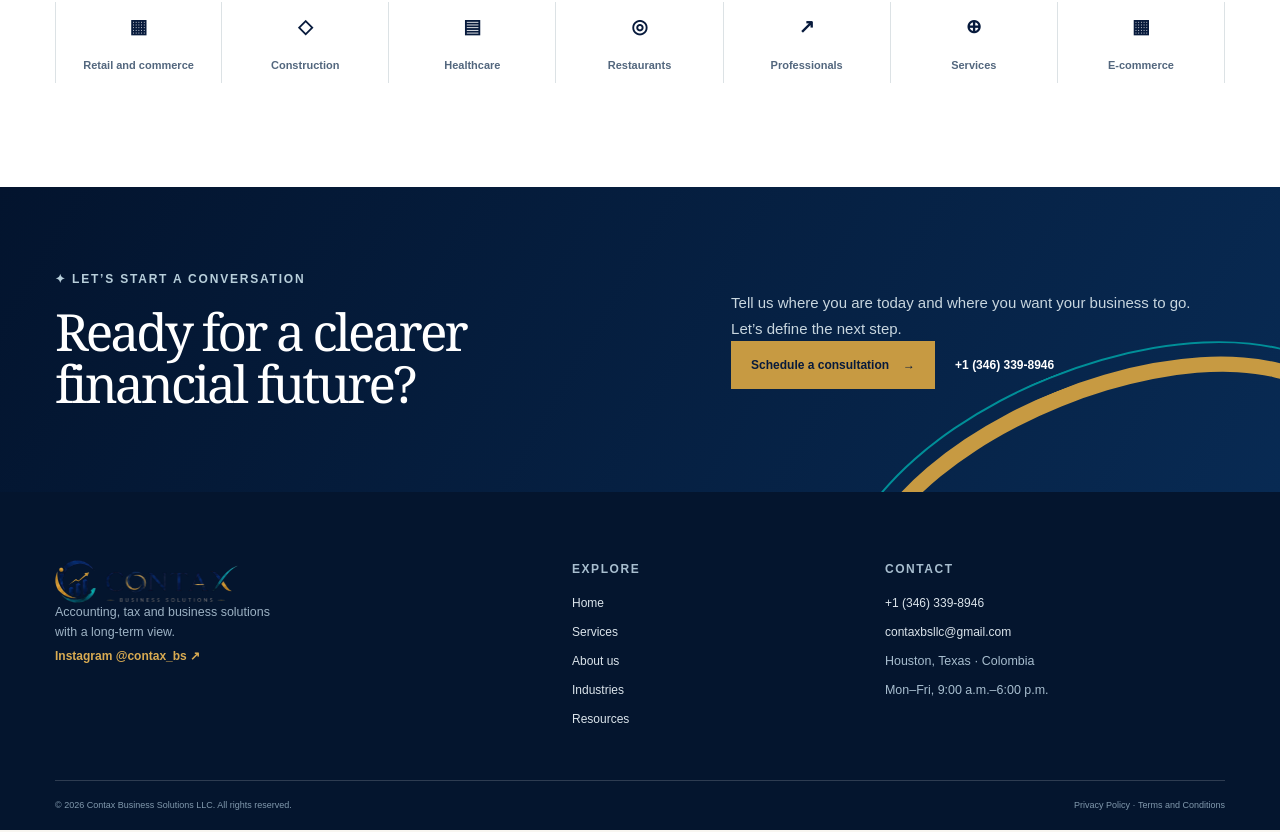
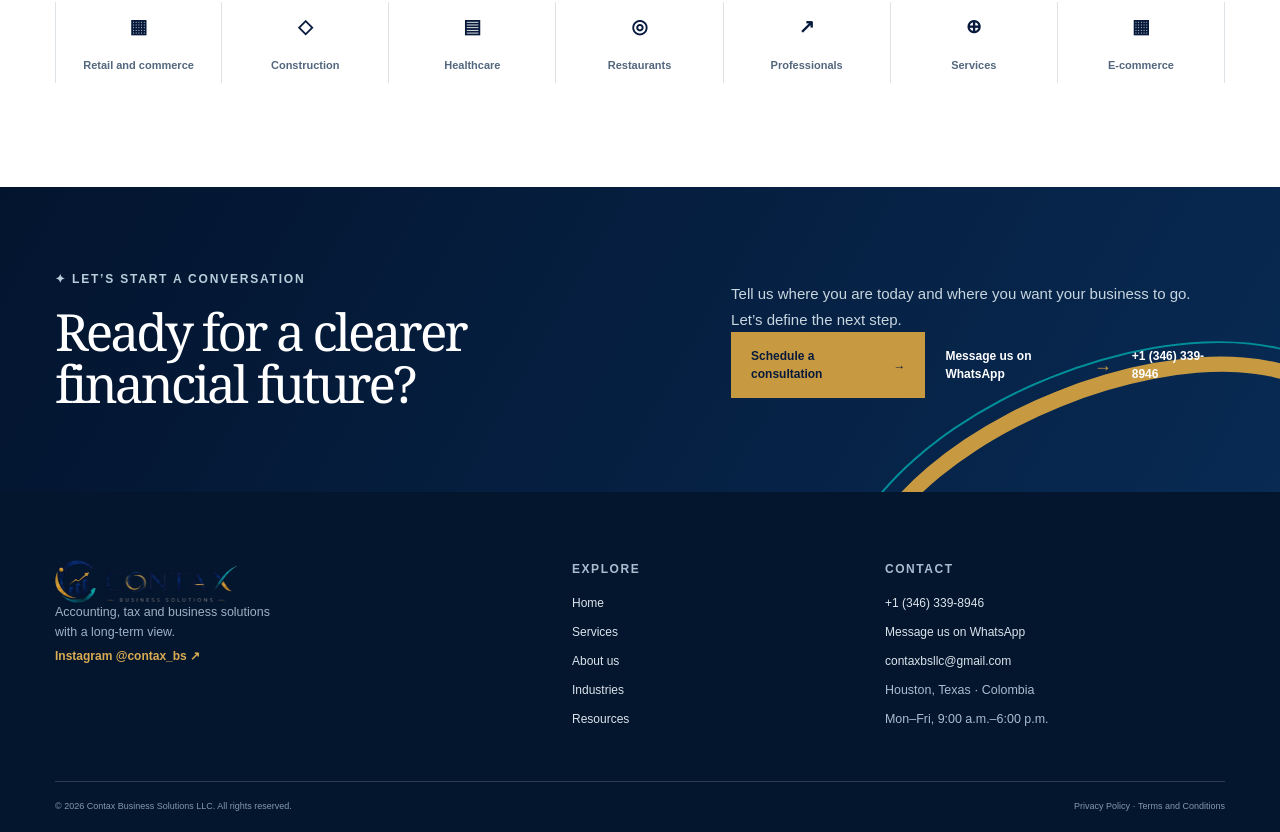
Before and after one commit to lpipeal/contax-landing-page, a Next.js app: page / in a window 1280 px wide. Shown: the part 4895-5727 px from the top of the page. Built offline with nearby package versions, Linux system fonts and the light colour scheme.

Commit message:
feat: add WhatsApp consultation channel

```diff
--- a/app/page.tsx
+++ b/app/page.tsx
@@ -10,7 +10,7 @@ type Content = Record<string, string | string[]>;
 
 const content: Record<Language, Content> = {
   es: {
-    nav: ["Inicio", "Servicios", "Nosotros", "Industrias", "Recursos", "Contacto"], navLabel: "Navegación principal", languageSelector: "Selector de idioma", languageChanged: "Idioma cambiado a español.", openMenu: "Abrir menú", closeMenu: "Cerrar menú", schedule: "Agenda una consulta", skip: "Saltar al contenido", eyebrow: "Soluciones contables, tributarias y empresariales",
+    nav: ["Inicio", "Servicios", "Nosotros", "Industrias", "Recursos", "Contacto"], navLabel: "Navegación principal", languageSelector: "Selector de idioma", languageChanged: "Idioma cambiado a español.", openMenu: "Abrir menú", closeMenu: "Cerrar menú", schedule: "Agenda una consulta", whatsapp: "Escríbenos por WhatsApp", skip: "Saltar al contenido", eyebrow: "Soluciones contables, tributarias y empresariales",
     hero: "Construimos empresas más sólidas.", heroAccent: "Protegemos tu crecimiento.", heroText: "Asesoría clara y estratégica para emprendedores, empresas en crecimiento e inversionistas que operan entre Estados Unidos y Colombia.", discover: "Conoce nuestros servicios",
     servicesLabel: "Nuestros servicios", servicesTitle: "Decisiones más claras. Negocios más fuertes.", servicesText: "Soluciones integrales para tus obligaciones, tu estructura y el siguiente paso de tu empresa.",
     coverageLabel: "Cobertura", coverageTitle: "Trabajamos contigo en Estados Unidos y Colombia.", coverageNote: "El alcance se confirma según tu situación, jurisdicción y necesidades.",
@@ -27,7 +27,7 @@ const content: Record<Language, Content> = {
     industries: ["Comercio y retail", "Construcción", "Salud", "Restaurantes", "Profesionales", "Servicios", "E-commerce"],
   },
   en: {
-    nav: ["Home", "Services", "About us", "Industries", "Resources", "Contact"], navLabel: "Main navigation", languageSelector: "Language selector", languageChanged: "Language changed to English.", openMenu: "Open menu", closeMenu: "Close menu", schedule: "Schedule a consultation", skip: "Skip to content", eyebrow: "Accounting, tax and business solutions",
+    nav: ["Home", "Services", "About us", "Industries", "Resources", "Contact"], navLabel: "Main navigation", languageSelector: "Language selector", languageChanged: "Language changed to English.", openMenu: "Open menu", closeMenu: "Close menu", schedule: "Schedule a consultation", whatsapp: "Message us on WhatsApp", skip: "Skip to content", eyebrow: "Accounting, tax and business solutions",
     hero: "We build stronger businesses.", heroAccent: "We protect your growth.", heroText: "Clear, strategic advisory for entrepreneurs, growing companies and investors operating across the United States and Colombia.", discover: "Discover our services",
     servicesLabel: "Our services", servicesTitle: "Clearer decisions. Stronger businesses.", servicesText: "Integrated solutions for your obligations, structure and the next step of your business.",
     coverageLabel: "Coverage", coverageTitle: "We work with you in the United States and Colombia.", coverageNote: "Each service is confirmed based on your circumstances, jurisdiction and needs.",
@@ -58,6 +58,7 @@ export default function Home() {
   const t = content[language];
   const list = (name: string) => t[name] as string[];
   const countryLabel = (countryIds: Array<"us" | "co">) => countryIds.map((countryId) => countryId === "us" ? language === "es" ? "EE. UU." : "U.S." : "Colombia").join(" · ");
+  const whatsappHref = `${siteConfig.contact.whatsappUrl}?text=${encodeURIComponent(siteConfig.contact.whatsappMessage[language])}`;
   const isVisibleEditorialItem = (item: { status: string; isDemo?: boolean }) => showDemoContent ? item.status === "published" || item.isDemo : item.status === "published" && !item.isDemo;
   const publishedResources = educationalResources.filter((resource) => isVisibleEditorialItem(resource) && resource.externalUrl);
   const publishedVideos = videoLibrary.filter((video) => isVisibleEditorialItem(video) && video.externalUrl);
@@ -114,8 +115,8 @@ export default function Home() {
     <section className="process" id="process"><div className="container"><Header label={t.processLabel as string} title={t.processTitle as string} /><div className="process-steps">{list("steps").map((step, index) => <article key={step}><span>{index + 1}</span><h3>{step}</h3><p>{list("stepText")[index]}</p></article>)}</div></div></section>
     <section className="industries section" id="industries"><div className="container"><Header label={t.industriesLabel as string} title={t.industriesTitle as string} /><div className="industry-grid">{list("industries").map((industry, index) => <article key={industry}><Icon index={index} /><span>{industry}</span></article>)}</div></div></section>
     {(publishedPartners.length > 0 || publishedTestimonials.length >= 3) && <section className="partners section"><div className="container partner-testimonial-grid">{publishedPartners.length > 0 && <div><p className="section-kicker">✦ {t.partnersLabel as string}</p><h2>{t.partnersTitle as string}</h2><div className="partner-grid">{publishedPartners.map((partner, index) => <a href={partner.websiteUrl} className="partner-card" key={partner.id} target={partner.websiteUrl ? "_blank" : undefined} rel={partner.websiteUrl ? "noreferrer" : undefined} aria-label={`${partner.name[language]}: ${partner.description[language]}`}><Icon index={index} /><span>{partner.name[language]}</span></a>)}</div></div>}{publishedTestimonials.length >= 3 && <div className="testimonial-list"><p className="section-kicker">✦ {t.testimonialsLabel as string}</p>{publishedTestimonials.map((testimonial) => <figure className="testimonial-card" key={testimonial.id}><blockquote>“{testimonial.quote[language]}”</blockquote><figcaption>{testimonial.displayName[language]}{testimonial.company ? ` · ${testimonial.company}` : ""}</figcaption></figure>)}</div>}</div></section>}
-    <section className="cta" id="contact"><div className="container cta-grid"><div><p className="section-kicker light-kicker">✦ {t.ctaLabel as string}</p><h2>{t.ctaTitle as string}</h2></div><div><p>{t.ctaText as string}</p><div className="button-row"><a className="button gold" href={`mailto:${siteConfig.contact.email}?subject=${encodeURIComponent(siteConfig.contact.consultationSubject[language])}`}>{t.schedule as string} <Arrow /></a><a className="inline-link light-link" href={siteConfig.contact.phoneHref}>{siteConfig.contact.phoneDisplay}</a></div></div></div><div className="cta-wave" aria-hidden="true" /></section>
-    <footer className="footer"><div className="container footer-grid"><div><a href="#top"><Logo footer /></a><p>{t.footerText as string}</p><a className="social" href={siteConfig.contact.instagramUrl} target="_blank" rel="noreferrer">Instagram {siteConfig.social.instagramHandle} ↗</a></div><div><p className="footer-label">{t.explore as string}</p><a href="#top">{list("nav")[0]}</a><a href="#services">{list("nav")[1]}</a><a href="#why">{list("nav")[2]}</a><a href="#industries">{list("nav")[3]}</a><a href="#resources">{list("nav")[4]}</a></div><div><p className="footer-label">{t.contact as string}</p><a href={siteConfig.contact.phoneHref}>{siteConfig.contact.phoneDisplay}</a><a href={`mailto:${siteConfig.contact.email}`}>{siteConfig.contact.email}</a><span>{siteConfig.contact.location[language]}</span><span>{siteConfig.contact.businessHours[language]}</span></div></div><div className="container footer-bottom"><span>© {new Date().getFullYear()} Contax Business Solutions LLC. {t.legal as string}</span><span>{t.privacy as string} · {t.terms as string}</span></div></footer>
+    <section className="cta" id="contact"><div className="container cta-grid"><div><p className="section-kicker light-kicker">✦ {t.ctaLabel as string}</p><h2>{t.ctaTitle as string}</h2></div><div><p>{t.ctaText as string}</p><div className="button-row"><a className="button gold" href={`mailto:${siteConfig.contact.email}?subject=${encodeURIComponent(siteConfig.contact.consultationSubject[language])}`}>{t.schedule as string} <Arrow /></a><a className="inline-link light-link" href={whatsappHref} target="_blank" rel="noreferrer" aria-label={`WhatsApp: ${siteConfig.contact.phoneDisplay}`}>{t.whatsapp as string} <Arrow /></a><a className="inline-link light-link" href={siteConfig.contact.phoneHref}>{siteConfig.contact.phoneDisplay}</a></div></div></div><div className="cta-wave" aria-hidden="true" /></section>
+    <footer className="footer"><div className="container footer-grid"><div><a href="#top"><Logo footer /></a><p>{t.footerText as string}</p><a className="social" href={siteConfig.contact.instagramUrl} target="_blank" rel="noreferrer">Instagram {siteConfig.social.instagramHandle} ↗</a></div><div><p className="footer-label">{t.explore as string}</p><a href="#top">{list("nav")[0]}</a><a href="#services">{list("nav")[1]}</a><a href="#why">{list("nav")[2]}</a><a href="#industries">{list("nav")[3]}</a><a href="#resources">{list("nav")[4]}</a></div><div><p className="footer-label">{t.contact as string}</p><a href={siteConfig.contact.phoneHref}>{siteConfig.contact.phoneDisplay}</a><a href={whatsappHref} target="_blank" rel="noreferrer">{t.whatsapp as string}</a><a href={`mailto:${siteConfig.contact.email}`}>{siteConfig.contact.email}</a><span>{siteConfig.contact.location[language]}</span><span>{siteConfig.contact.businessHours[language]}</span></div></div><div className="container footer-bottom"><span>© {new Date().getFullYear()} Contax Business Solutions LLC. {t.legal as string}</span><span>{t.privacy as string} · {t.terms as string}</span></div></footer>
   </main></>;
 }
 
--- a/app/site-config.ts
+++ b/app/site-config.ts
@@ -2,6 +2,11 @@ export const siteConfig = {
   contact: {
     phoneDisplay: "+1 (346) 339-8946",
     phoneHref: "tel:+13463398946",
+    whatsappUrl: "https://wa.me/13463398946",
+    whatsappMessage: {
+      es: "Hola, quiero agendar una consulta con Contax.",
+      en: "Hello, I would like to schedule a consultation with Contax.",
+    },
     email: "contaxbsllc@gmail.com",
     instagramUrl: "https://www.instagram.com/contax_bs/",
     location: {
```
Also changed, not shown: 1 other file (tests, documents, lock files or other folders).
